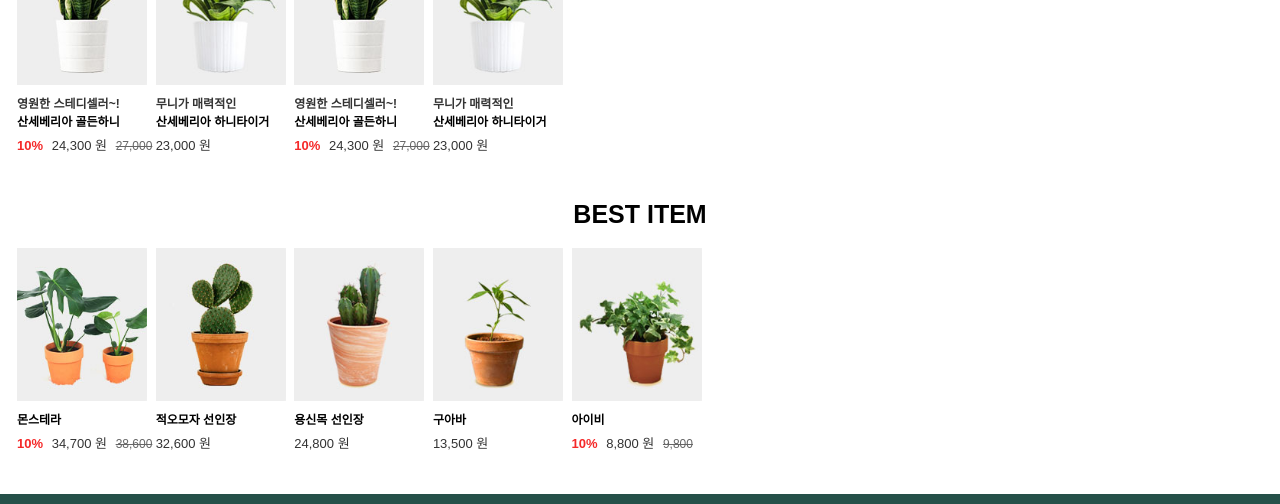
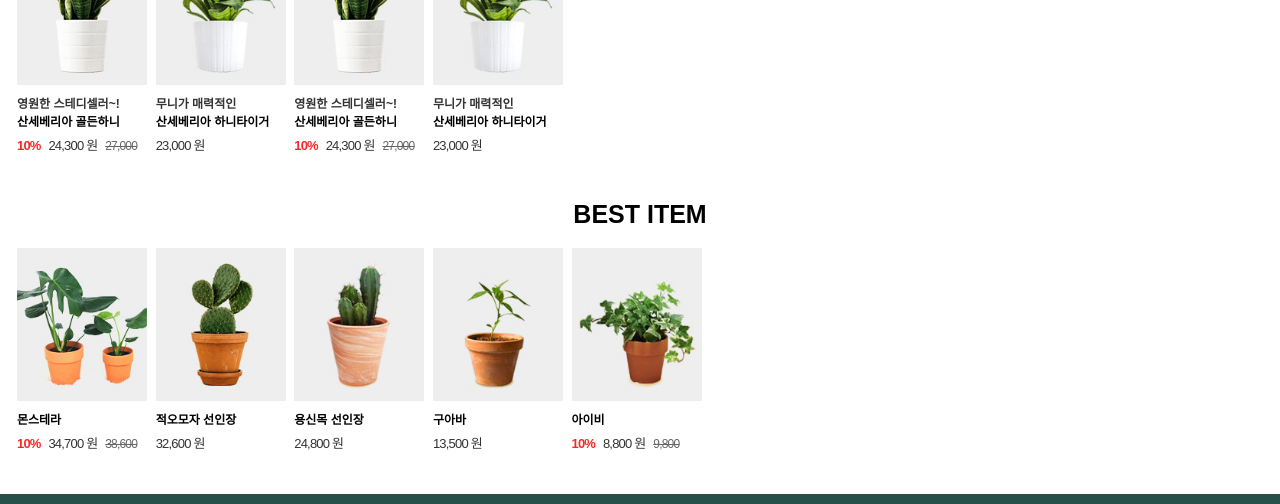
Before and after one commit to hyunj37/greenhouse_mobile, a plain HTML site: page index.html in a window 1280 px wide. Shown: the part 2360-2864 px from the top of the page. Drawn offline with Linux system fonts and the light colour scheme.

Commit message:
2019-09-20 css

```diff
--- a/css/main.css
+++ b/css/main.css
@@ -103,7 +103,7 @@ body {min-width: 320px;}
 #contents .product-box .product-list ul li .product-img img {width:100%}
 #contents .product-box .product-list ul li .product-info .comment {font-size:.75rem; color:#333; font-weight:bold; display:block;}
 #contents .product-box .product-list ul li .product-info .name {font-size:.75rem; color:#000; font-weight:bold; display:block; margin-bottom:5px;}
-#contents .product-box .product-list ul li .product-info .price { color:#000}
+#contents .product-box .product-list ul li .product-info .price {color:#000; letter-spacing: -0.05rem}
 #contents .product-box .product-list ul li .product-info .price.discount .percent {display:inline; font-weight:bold; margin-right:5px; color:#f52929}
 #contents .product-box .product-list ul li .product-info .price.discount .original {display:inline; text-decoration: line-through; font-size:.75rem; color:#666; margin-left:5px;}
 #contents .product-box .product-list ul li .product-info .price .original {display:none}
```
